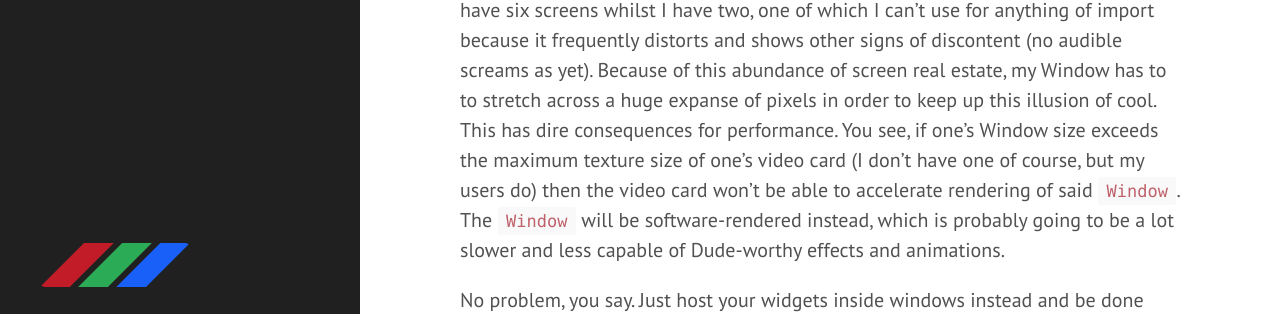
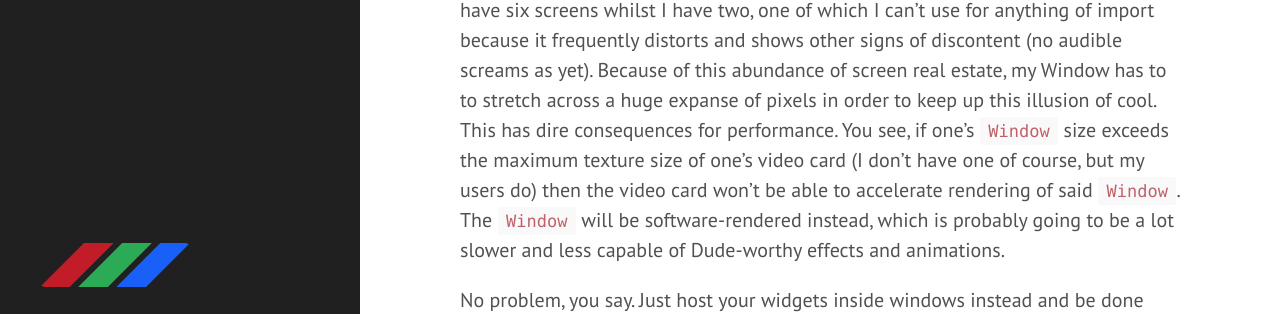
Before and after one commit to kentcb/kentcb.github.io, a Jekyll site: the page built from _posts/2011-11-19-windowitemscontrol.md, in a window 1280 px wide and 900 px high, scrolled down 1045 px. Shown: the part 323-637 px from the top of the window. Built offline with Jekyll 4.4.1, drawn with Linux system fonts in a browser that asks for light colours; Markdown is read by kramdown in place of the engine named in the settings; comment, search, counter and statistics services are not loaded; some of the changed text lies outside the part shown.

Commit message:
Minor formatting fix.

```diff
--- a/_posts/2011-11-19-windowitemscontrol.md
+++ b/_posts/2011-11-19-windowitemscontrol.md
@@ -30,7 +30,7 @@ This all works fine and I'd even go so far as to say it's a beautiful thing. How
 
 With an MDI interface, multiple child windows are contained within a parent window – they cannot appear outside the bounds of the parent. Whilst my widgets *look* like windows, they aren't. They're just regular WPF user controls with some additional smarts to allow positioning and what-have-you. And whilst it *looks* like they're free to roam wherever they like on the desktop, they're not. They're all contained within the `ItemsControl`, which is within the only `Window` in my application. Thus, they cannot be positioned outside the area in which the `Window` resides. It just so happens that I've stretched that `Window` across the entire desktop and made it transparent. This gives the illusion that I have a widget interface and am thus as cool as *The Dude* himself, but I actually have an MDI interface which makes me more *Napolean Dynamite* than *Lebowski*. Before the dance, that is.
 
-All this wouldn't concern me terribly (one learns to live with it) but my users are actually privy to more screen real estate than I. And when I say "more", I mean they have six screens whilst I have two, one of which I can't use for anything of import because it frequently distorts and shows other signs of discontent (no audible screams as yet). Because of this abundance of screen real estate, my Window has to to stretch across a huge expanse of pixels in order to keep up this illusion of cool. This has dire consequences for performance. You see, if one's Window size exceeds the maximum texture size of one's video card (I don't have one of course, but my users do) then the video card won't be able to accelerate rendering of said `Window`. The `Window` will be software-rendered instead, which is probably going to be a lot slower and less capable of Dude-worthy effects and animations.
+All this wouldn't concern me terribly (one learns to live with it) but my users are actually privy to more screen real estate than I. And when I say "more", I mean they have six screens whilst I have two, one of which I can't use for anything of import because it frequently distorts and shows other signs of discontent (no audible screams as yet). Because of this abundance of screen real estate, my Window has to to stretch across a huge expanse of pixels in order to keep up this illusion of cool. This has dire consequences for performance. You see, if one's `Window` size exceeds the maximum texture size of one's video card (I don't have one of course, but my users do) then the video card won't be able to accelerate rendering of said `Window`. The `Window` will be software-rendered instead, which is probably going to be a lot slower and less capable of Dude-worthy effects and animations.
 
 No problem, you say. Just host your widgets inside windows instead and be done with it. And this is indeed what I am going to do.
 
```
